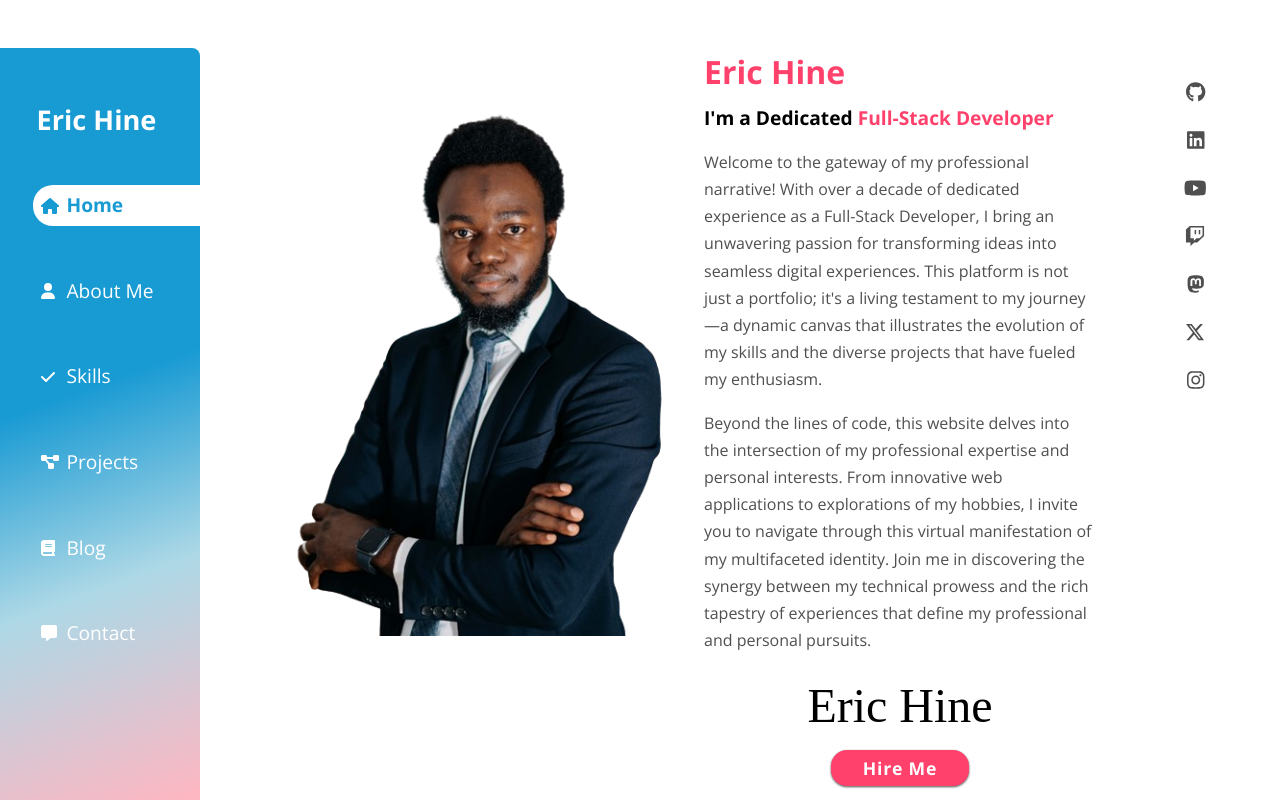
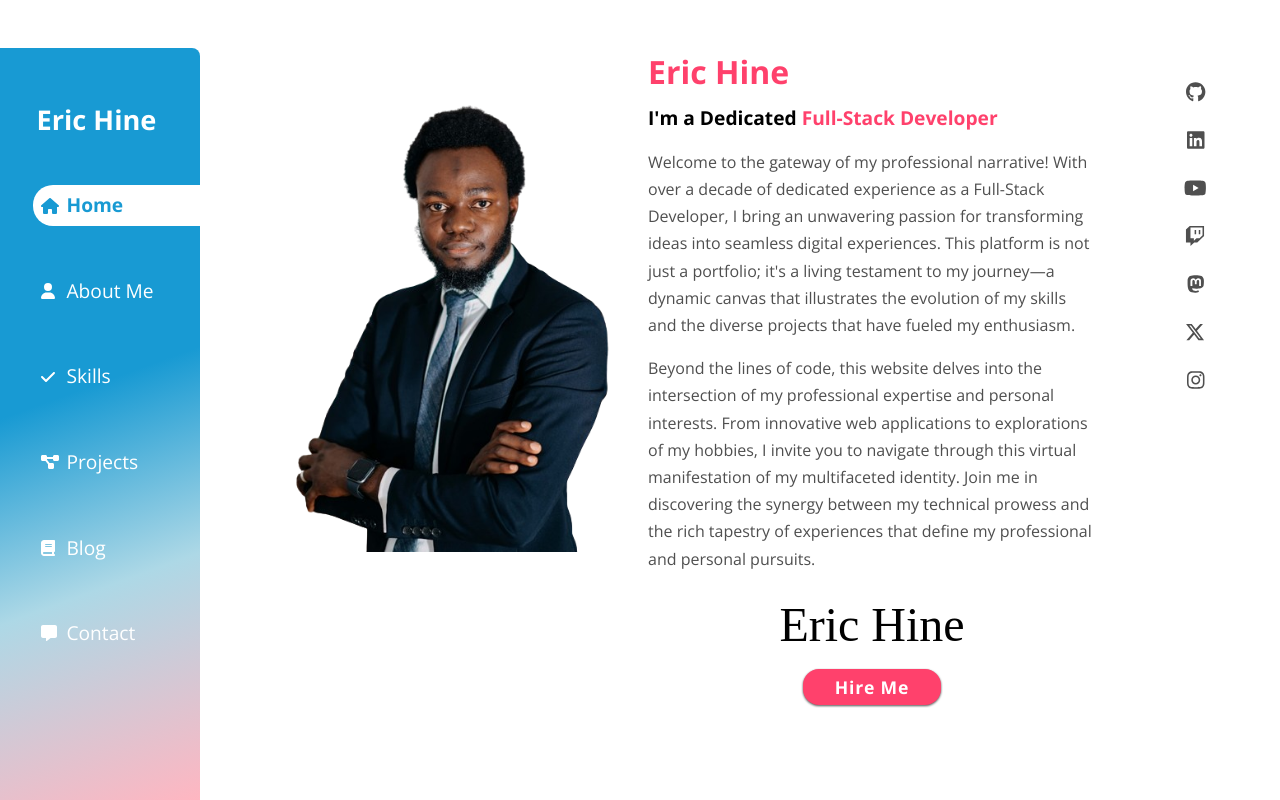
Before and after one commit to R-Daneel0livaw/portfolio, a React (Vite) app: page / in a window 1280 px wide. Built offline with nearby package versions, Linux system fonts and the light colour scheme; a web font is replaced by a local one.

Commit message:
Set main grid layout to .75 1 to give more space to main content.

```diff
--- a/src/components/Main/Split/SplitLayout.module.css
+++ b/src/components/Main/Split/SplitLayout.module.css
@@ -1,6 +1,6 @@
 .layoutContainer {
     display: grid;
-    grid-template-columns: 1fr 1fr;
+    grid-template-columns: .75fr 1fr;
     gap: 1.5rem;
     padding: 0 4rem 0 4rem;
     /* background-image: url(/src/img/blob.png);
--- a/src/pages/Project/Projects.tsx
+++ b/src/pages/Project/Projects.tsx
@@ -7,7 +7,6 @@ export default function Projects() {
   const [backgroundImage, setBackgroundImage] = useState('/src/img/detective.jpg');
   const [projects, setProjects] = useState<Map<Number, Project>>(getProjects());
   const [highlightedProject, setHighlightedProject] = useState<Project>(getHighlightedProject());
-
 
   type Project = {
     id: number;
```
